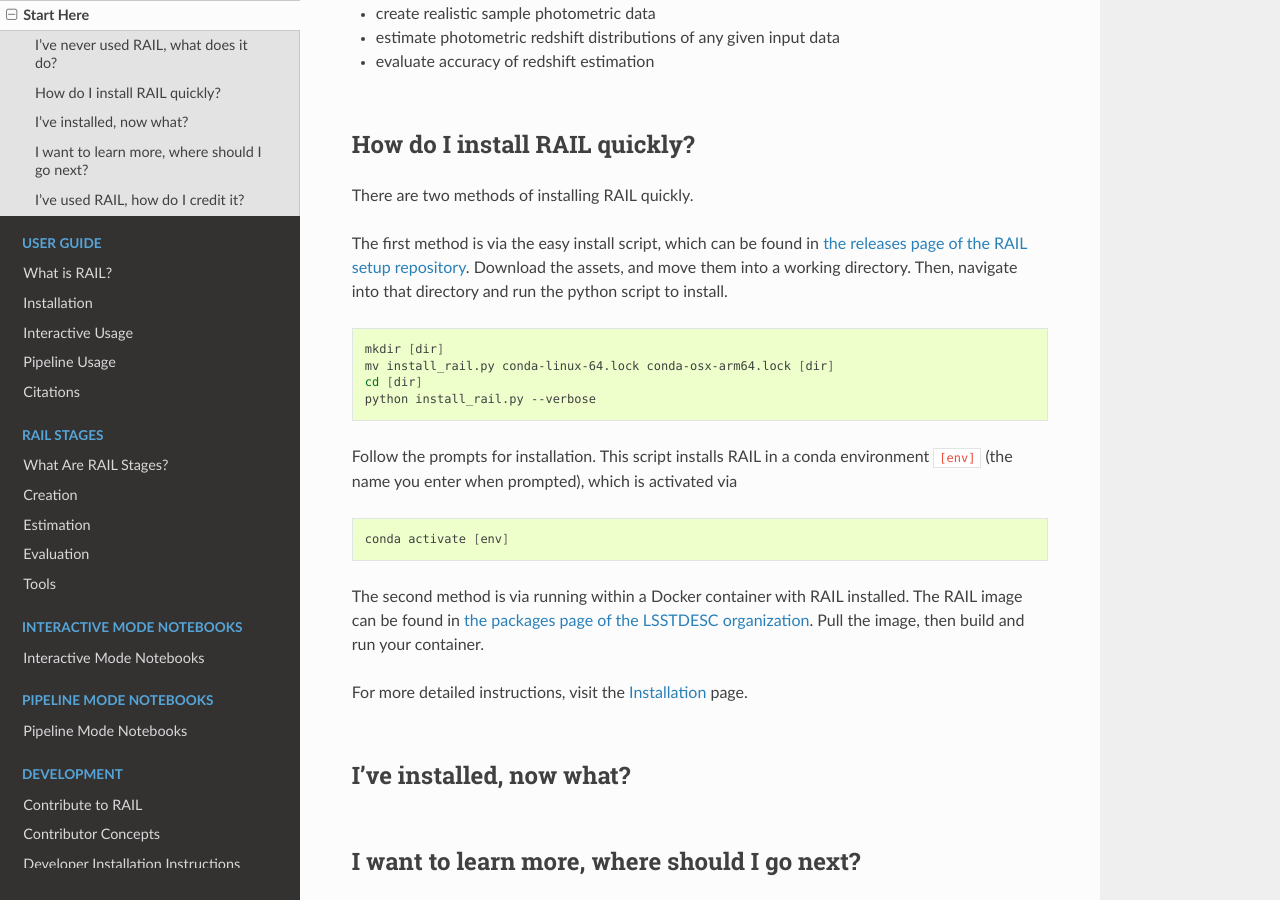
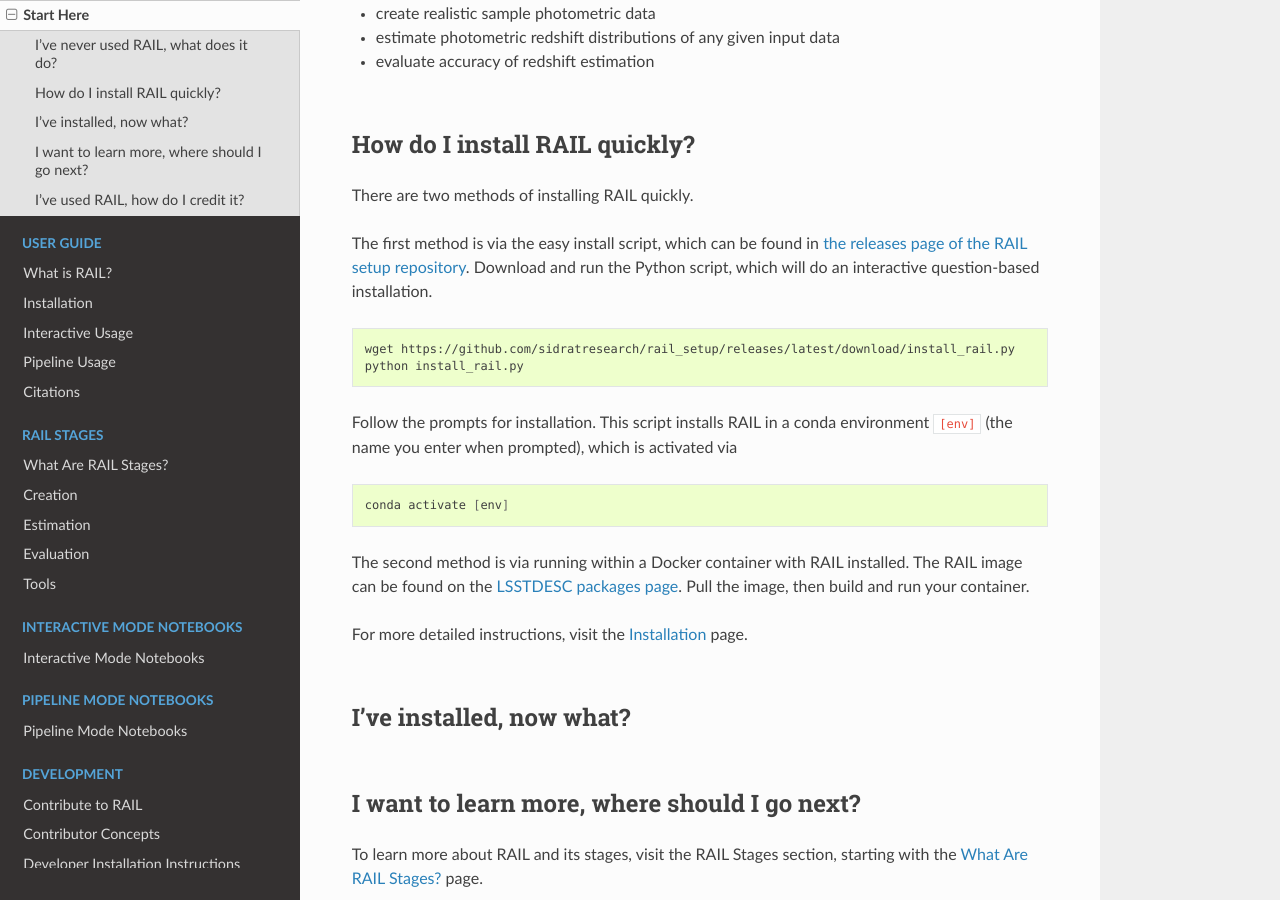
Before and after one commit to LSSTDESC/rail, a Sphinx documentation site: the page built from docs/source/start_here.rst, in a window 1280 px wide and 900 px high, scrolled down 316 px. Built offline with Sphinx 7.4.7 and the Read the Docs theme 3.1.0, drawn with Linux system fonts in a browser that asks for light colours; pages that are not in the unit, such as notebooks, are missing from menus; the version number could not be read and is left out.

Commit message:
Updates to start here page

```diff
--- a/docs/source/start_here.rst
+++ b/docs/source/start_here.rst
@@ -25,16 +25,13 @@
 
 The first method is via the easy install script, which can be found in `the
 releases page of the RAIL setup repository
-<https://github.com/LSSTDESC/rail_setup/releases>`_. Download the assets, and
-move them into a working directory. Then, navigate into that directory and run
-the python script to install.
+<https://github.com/LSSTDESC/rail_setup/releases>`_. Download and run the Python script,
+which will do an interactive question-based installation.
 
 .. code-block:: bash
 
-    mkdir [dir]
-    mv install_rail.py conda-linux-64.lock conda-osx-arm64.lock [dir]
-    cd [dir]
-    python install_rail.py --verbose
+    wget https://github.com/sidratresearch/rail_setup/releases/latest/download/install_rail.py
+    python install_rail.py
 
 Follow the prompts for installation. This script installs RAIL in a conda
 environment ``[env]`` (the name you enter when prompted), which is activated via
@@ -44,9 +41,10 @@
     conda activate [env]
 
 The second method is via running within a Docker container with RAIL installed.
-The RAIL image can be found in `the packages page of the LSSTDESC organization
-<https://github.com/orgs/LSSTDESC/packages>`_. Pull the image, then build and
-run your container.
+The RAIL image can be found on the `LSSTDESC packages page
+<https://github.com/LSSTDESC/rail_setup/pkgs/container/desc-rail>`_.
+Pull the image, then build and run your container.
+
 
 For more detailed instructions, visit the :ref:`installation` page.
 
```
